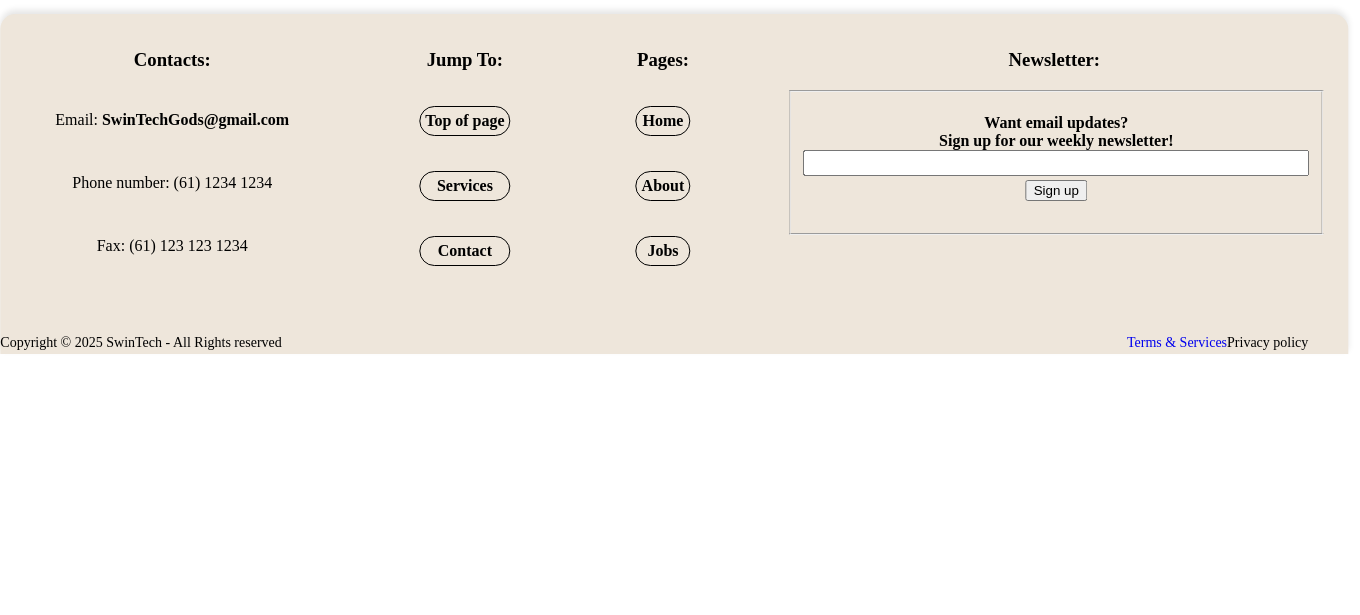
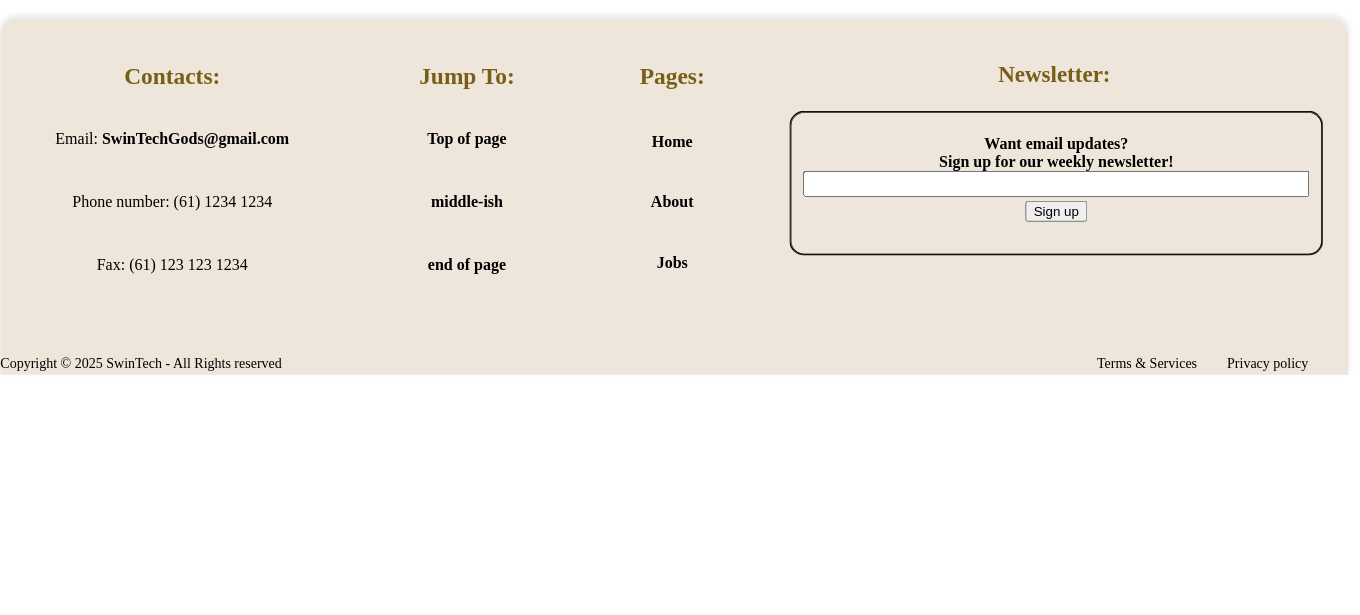
Before and after one commit to SwinTechCOS10026/project2, a PHP site: page /header-footer.html in a window 1360 px wide. Shown: the part 163-778 px from the top of the page. Run offline with PHP 8.4, Linux system fonts and the light colour scheme.

Commit message:
Fixed up the headers spacings in regards to the edges of the window, fixed the bottom terms/privacy text distancing, also added placeholder pdfs for the privacy and terms footer elements, as well as comments

```diff
--- a/header-footer.html
+++ b/header-footer.html
@@ -8,7 +8,7 @@
 		<meta name="author: " content="Chea Roelink">
 		<meta name="viewport" content="width=device-width, initial-scale=1.0">
 		<title>Home </title>
-        <link rel="stylesheet" href="header_footer.css">
+        <link rel="stylesheet" href="stylesheets/header_footer.css">
     </head>
 
     <!-- body -->
@@ -23,11 +23,12 @@
               <a href="about.html"><button class="job-nav-btn">About</button></a>
             </nav>
             <div class="job-logo">
-              <img src="styles/images/logo.png" alt="Company Logo">
+              <img src="stylesheets/images/logo.png" alt="Company Logo">
             </div>
         </header>
         <!-- Footer -->
         <footer id="footer">
+            <!-- lists and list items -->
             <ul id="footer-ul-contacts">
                 <h3>Contacts:</h3>
                 <li>Email: <a id="footer-a-contacts" href="mailto:SwinTechGods@gmail.com">SwinTechGods@gmail.com</a></li>
@@ -37,8 +38,8 @@
             <ul id="footer-ul-jump-tos">
                 <h3>Jump To:</h3>
                 <li><a href="index.html" id="footer-a-jump-tos">Top of page</a></li>
-                <li><a href="#background-image" id="footer-a-jump-tos">Services</a></li>
-                <li><a href="#mission-statement" id="footer-a-jump-tos">Contact</a></li>
+                <li><a href="#background-image" id="footer-a-jump-tos">middle-ish</a></li>
+                <li><a href="#mission-statement" id="footer-a-jump-tos">end of page</a></li>
             </ul>
             <ul id="footer-ul-page-links">
                 <h3>Pages:</h3>
@@ -46,6 +47,7 @@
                 <li><a href="about.html" id="footer-a-page-links">About</a></li>
                 <li><a href="jobs.html" id="footer-a-page-links">Jobs</a></li>
             </ul>
+            <!-- newsletter entry -->
             <form method="post"></form>
                 <h3 id="newsletter-title">Newsletter:</h3>
                 <fieldset id="newsletter-fieldset">
@@ -55,13 +57,14 @@
                                 Want email updates? <br> Sign up for our weekly newsletter! <br>
                             </strong>
                         </label>
-                        <textarea name= "newsletter" id="newsletter-textarea"> </textarea>
-                        <input type= "submit" value="Sign up"/>
+                        <textarea name= "newsletter" id="newsletter-textarea" placeholder="Enter your email"> </textarea>
+                        <input type= "submit" value="Sign up">
                     </p>
                 </fieldset>
+            <!-- extra footer information -->
             <p id="footer-copyright">Copyright © 2025 SwinTech - All Rights reserved</p>
-            <a href="index.html" id="footer-privacy">Privacy policy</a>
-            <a href="index.html" id="footer-terms">Terms &amp; Services</a>
+            <a target="_blank" href="extra-files-for-links/Placeholder Privacy Policy.pdf" id="footer-privacy">Privacy policy</a>
+            <a target="_blank" href="extra-files-for-links/Terms_and_Services_Agreement.pdf" id="footer-terms">Terms &amp; Services</a>
         </footer>
     </body>
 </html>
--- a/header_footer.css
+++ b/stylesheets/header_footer.css
@@ -5,9 +5,11 @@
     display: flex;
     justify-content: space-between;
     align-items: center;
-    padding: 1rem 2rem;
+    padding: 0rem 2rem;
     background-color: #eee6db;
     flex-wrap: wrap;
+    width: 96.9%;
+    transform: translate(-1%, -5%);
 }
 
 .job-logo img {
@@ -57,13 +59,14 @@
   text-align: center;
   box-shadow: 0px -4px 6px rgba(0, 0, 0, 0.1);
   width: 1348px;
-  height: 340px;
+  height: 355px;
   transform: translate(-0.57%,5%);
   align-items: center;
   justify-content: space-evenly;
   border-top-left-radius: 15px;
   border-top-right-radius: 15px;
 }
+/* footer of footer extra info */
 #footer-copyright {
   margin: 0;
   font-size: 14px;
@@ -80,26 +83,33 @@
   text-decoration: none;
   transition: color 0.3s;
   margin-right: 40px;
+  margin-left: 30px;
 }
 #footer-terms{
   font-size: 14px;
   justify-content: end;
   float: right;
+  color: black;
   text-decoration: none;
   text-align: center;
   margin: 0;
 }
+/* Lists and their items */
 #footer-ul-contacts{
+  color: rgb(121, 94, 21);
   list-style-type: none;
   text-align: center;
   float: left;
   padding-left: 50px;
+  font-size: 20px;
 }
 #footer-ul-page-links {
+  color: rgb(121, 94, 21);
   list-style-type: none;
   text-align: center;
   float: left;
   padding-left: 125px;
+  font-size: 20px;
 }
 #footer-a-page-links {
   color: black;
@@ -108,10 +118,12 @@
   transition: color 0.3s;
 }
 #footer-ul-jump-tos {
+  color: rgb(121, 94, 21);
   list-style-type: none;
   text-align: center;
   float: left;
   padding-left: 125px;
+  font-size: 20px;
 }
 #footer-a-jump-tos {
   color: black;
@@ -128,24 +140,17 @@
 #footer-ul-jump-tos li {
   margin-top: 35px;
   padding: 5px;
-  border: 1px solid black;
-  border-top-left-radius: 15px;
-  border-top-right-radius: 15px;
-  border-bottom-left-radius: 15px;
-  border-bottom-right-radius: 15px;
+  font-size: 16px;
 }
 #footer-ul-page-links li {
+  margin-top: 42.5px;
+  font-size: 16px;
+}
+#footer-ul-contacts li {
+  color: black;
   margin-top: 35px;
   padding: 5px;
-  border: 1px solid black;
-  border-top-left-radius: 15px;
-  border-top-right-radius: 15px;
-  border-bottom-left-radius: 15px;
-  border-bottom-right-radius: 15px;
-}
-#footer-ul-contacts li {
-  margin-top: 35px;
-  padding: 5px;
+  font-size: 16px;
 }
 #footer-ul-jump-tos li a:hover {
   color: #3498db;
@@ -167,16 +172,24 @@
   color: #3498db;
   text-decoration: underline;
 }
+/* newsletter */
 #newsletter-title{
-  padding-top: 35px;
+  color: rgb(121, 94, 21);
+  padding-top: 42.4px;
   margin-left: 760px;
+  font-size: 23px;
 }
 #newsletter-fieldset {
+  border-color: black;
   width: 500px;
   height: 125px;
   float: right;
   margin-right: 25px;
   margin-bottom: 100px;
+  border-top-left-radius: 15px;
+  border-top-right-radius: 15px;
+  border-bottom-left-radius: 15px;
+  border-bottom-right-radius: 15px;
 }
 #newsletter-textarea {
   width: 500px;
```
Also changed, not shown: stylesheets/images/logo.png (added), 2 other files.
